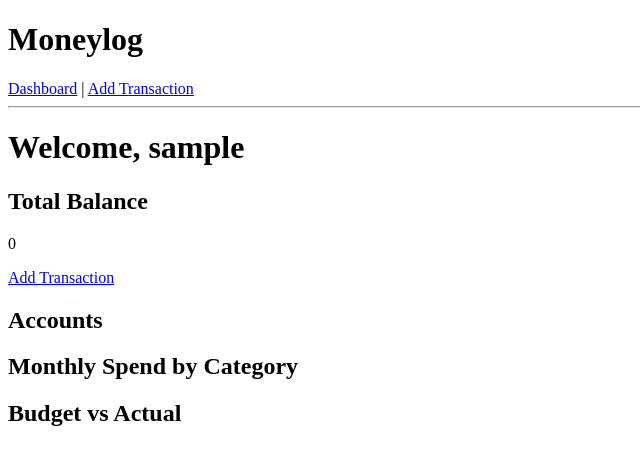
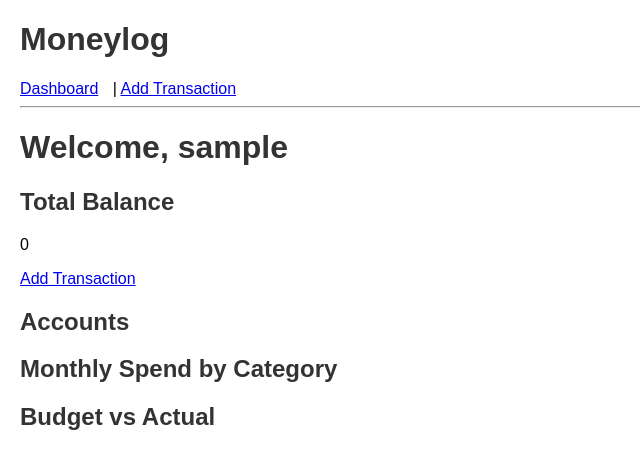
Before and after one commit to shayalvaghasiya/moneylog, a Django app: page / in a window 1280 px wide. Shown: the top 469 px of the page, without its empty margins (0-640 px from the left). Run offline with Django 5.2, Linux system fonts and the light colour scheme; the visitor is signed in with stand-in values (Sample User, id 1); data that the repository does not hold is empty.

Commit message:
added static css files setup

```diff
--- /dev/null
+++ b/finance/static/finance/style.css
@@ -0,0 +1,12 @@
+body {
+    font-family: Arial, sans-serif;
+    margin: 20px;
+}
+
+nav a {
+    margin-right: 10px;
+}
+
+h1, h2, h3 {
+    color: #333;
+}
--- a/finance/templates/finance/base.html
+++ b/finance/templates/finance/base.html
@@ -1,7 +1,10 @@
+{% load static %}
+
 <!DOCTYPE html>
 <html>
 <head>
     <title>Moneylog</title>
+    <link rel="stylesheet" href="{% static 'finance/style.css' %}">
 </head>
 <body>
 
```
